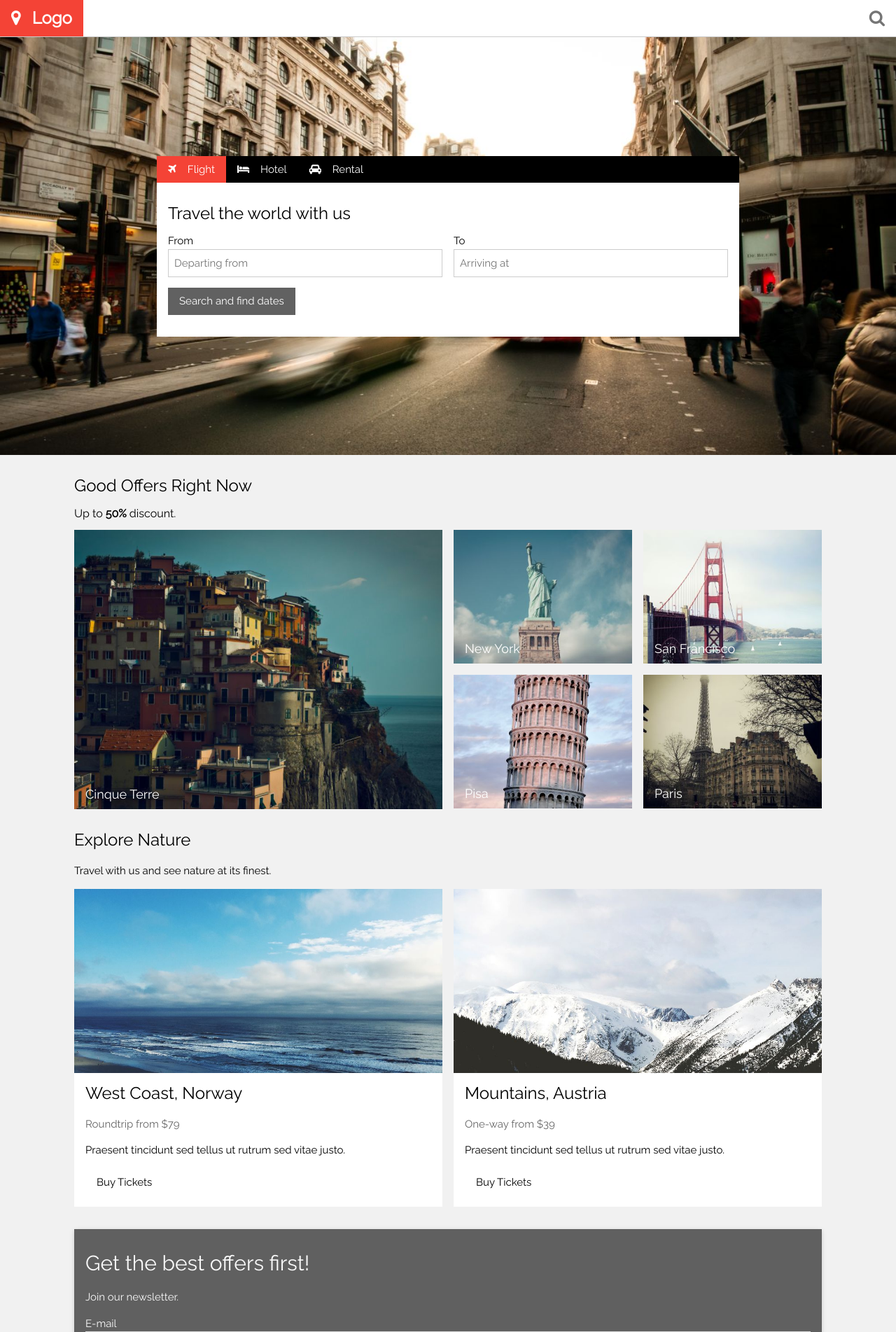
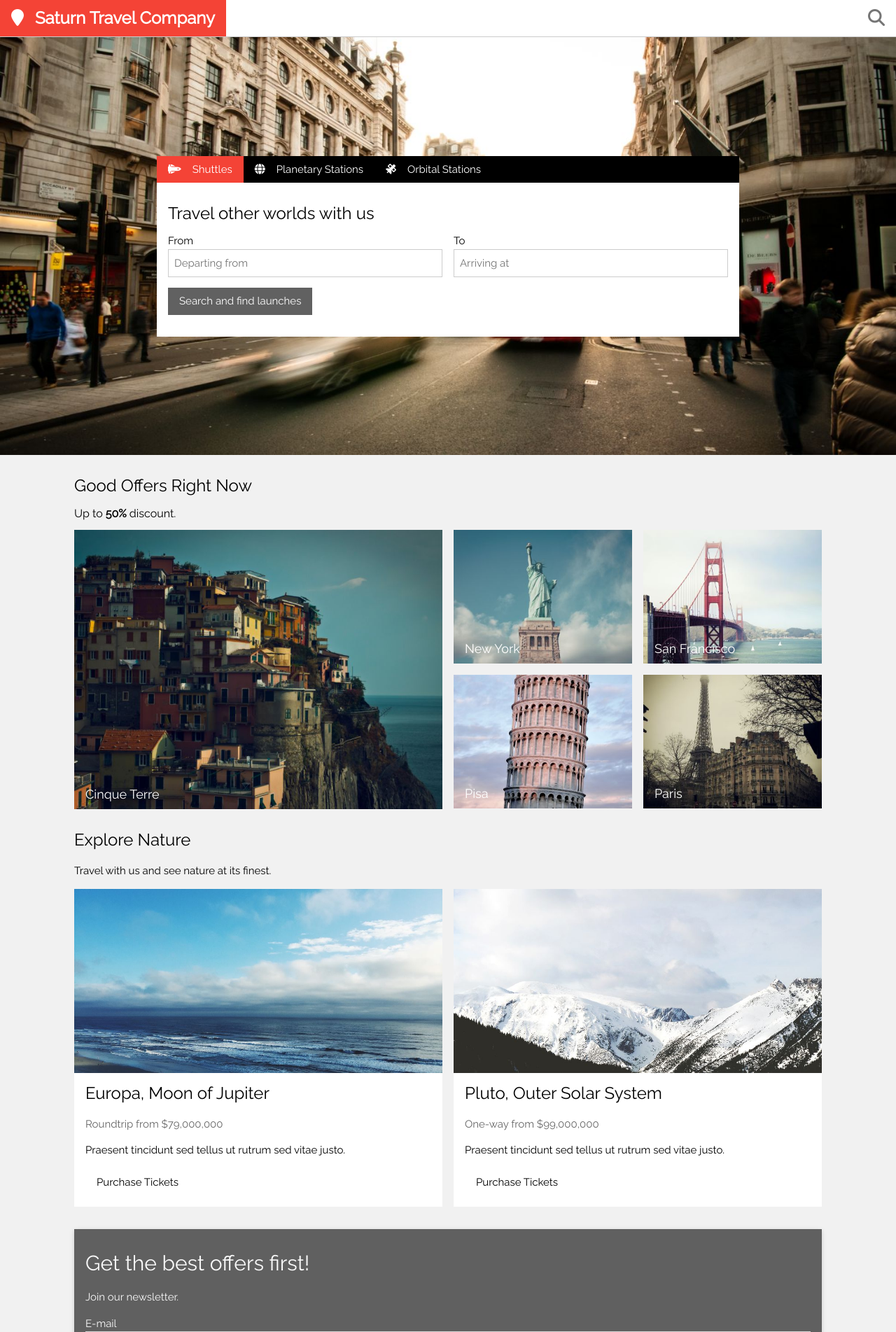
Before and after one commit to jpnealon/SaturnTravelCompany, a PHP site: page / in a window 1280 px wide. Shown: the top 1903 px of the page at 70% size. Run offline with PHP 8.4, Linux system fonts and the light colour scheme.

Commit message:
small index changes and add images w/ orig filenames (from google creative commons)

```diff
--- a/website/index.php
+++ b/website/index.php
@@ -36,7 +36,7 @@
     $server = $config["servername"];
     $username = $config["username"];
     $password = $config["password"];
-    $database = "gu_devices";
+    $database = "";
 
     // connect to db
     $cn = mysqli_connect($server , $username , $password , $database );
@@ -75,7 +75,7 @@
 <meta name="viewport" content="width=device-width, initial-scale=1">
 <link rel="stylesheet" href="/styling/style.css">
 <link rel="stylesheet" href="https://fonts.googleapis.com/css?family=Raleway">
-<link rel="stylesheet" href="https://cdnjs.cloudflare.com/ajax/libs/font-awesome/4.7.0/css/font-awesome.min.css">
+<link rel="stylesheet" href="https://cdnjs.cloudflare.com/ajax/libs/font-awesome/6.5.0/css/all.min.css">
 <style>
 body,h1,h2,h3,h4,h5,h6 {font-family: "Raleway", Arial, Helvetica, sans-serif}
 .myLink {display: none}
@@ -85,7 +85,7 @@ body,h1,h2,h3,h4,h5,h6 {font-family: "Raleway", Arial, Helvetica, sans-serif}
 
 <!-- Navigation Bar -->
 <div class="bar white border-bottom xlarge">
-  <a href="#" class="bar-item button text-red hover-red"><b><i class="fa fa-map-marker margin-right"></i>Logo</b></a>
+  <a href="#" class="bar-item button text-red hover-red"><b><i class="fa fa-map-marker margin-right"></i>Saturn Travel Company</b></a>
   <a href="#" class="bar-item button right hover-red text-grey"><i class="fa fa-search"></i></a>
 </div>
 
@@ -94,14 +94,14 @@ body,h1,h2,h3,h4,h5,h6 {font-family: "Raleway", Arial, Helvetica, sans-serif}
   <img class="image" src="/resources/london2.jpg" alt="London" width="1500" height="700">
   <div class="display-middle" style="width:65%">
     <div class="bar black">
-      <button class="bar-item button tablink" onclick="openLink(event, 'Flight');"><i class="fa fa-plane margin-right"></i>Flight</button>
-      <button class="bar-item button tablink" onclick="openLink(event, 'Hotel');"><i class="fa fa-bed margin-right"></i>Hotel</button>
-      <button class="bar-item button tablink" onclick="openLink(event, 'Car');"><i class="fa fa-car margin-right"></i>Rental</button>
+      <button class="bar-item button tablink" onclick="openLink(event, 'Flight');"><i class="fa-solid fa-shuttle-space margin-right"></i>Shuttles</button>
+      <button class="bar-item button tablink" onclick="openLink(event, 'Hotel');"><i class="fa fa-globe margin-right"></i>Planetary Stations</button>
+      <button class="bar-item button tablink" onclick="openLink(event, 'Car');"><i class="fa-solid fa-satellite margin-right"></i>Orbital Stations</button>
     </div>
 
     <!-- Tabs -->
     <div id="Flight" class="container white padding-16 myLink">
-      <h3>Travel the world with us</h3>
+      <h3>Travel other worlds with us</h3>
       <div class="row-padding" style="margin:0 -16px;">
         <div class="half">
           <label>From</label>
@@ -112,19 +112,19 @@ body,h1,h2,h3,h4,h5,h6 {font-family: "Raleway", Arial, Helvetica, sans-serif}
           <input class="input border" type="text" placeholder="Arriving at">
         </div>
       </div>
-      <p><button class="button dark-grey">Search and find dates</button></p>
+      <p><button class="button dark-grey">Search and find launches</button></p>
     </div>
 
     <div id="Hotel" class="container white padding-16 myLink">
-      <h3>Find the best hotels</h3>
-      <p>Book a hotel with us and get the best fares and promotions.</p>
+      <h3>Find the best places to stay</h3>
+      <p>Book a room with us and get the best fares and promotions.</p>
       <p>We know hotels - we know comfort.</p>
       <p><button class="button dark-grey">Search Hotels</button></p>
     </div>
 
     <div id="Car" class="container white padding-16 myLink">
-      <h3>Best car rental in the world!</h3>
-      <p><span class="tag deep-orange">DISCOUNT!</span> Special offer if you book today: 25% off anywhere in the world with CarServiceRentalRUs</p>
+      <h3>Best vehicle rentals among the worlds!</h3>
+      <p><span class="tag deep-orange">DISCOUNT!</span> Special offer if you book today: 25% off anywhere with Spacespaceiluvspacelol</p>
       <input class="input border" type="text" placeholder="Pick-up point">
       <p><button class="button dark-grey">Search Availability</button></p>
     </div>
@@ -187,19 +187,19 @@ body,h1,h2,h3,h4,h5,h6 {font-family: "Raleway", Arial, Helvetica, sans-serif}
     <div class="half margin-bottom">
       <img src="/resources/ocean2.jpg" alt="Norway" style="width:100%">
       <div class="container white">
-        <h3>West Coast, Norway</h3>
-        <p class="opacity">Roundtrip from $79</p>
+        <h3>Europa, Moon of Jupiter</h3>
+        <p class="opacity">Roundtrip from $79,000,000</p>
         <p>Praesent tincidunt sed tellus ut rutrum sed vitae justo.</p>
-        <button class="button margin-bottom">Buy Tickets</button>
+        <button class="button margin-bottom">Purchase Tickets</button>
       </div>
     </div>
     <div class="half margin-bottom">
       <img src="/resources/mountains2.jpg" alt="Austria" style="width:100%">
       <div class="container white">
-        <h3>Mountains, Austria</h3>
-        <p class="opacity">One-way from $39</p>
+        <h3>Pluto, Outer Solar System</h3>
+        <p class="opacity">One-way from $99,000,000</p>
         <p>Praesent tincidunt sed tellus ut rutrum sed vitae justo.</p>
-        <button class="button margin-bottom">Buy Tickets</button>
+        <button class="button margin-bottom">Purchase Tickets</button>
       </div>
     </div>
   </div>
@@ -219,9 +219,9 @@ body,h1,h2,h3,h4,h5,h6 {font-family: "Raleway", Arial, Helvetica, sans-serif}
   <div class="container">
     <h2>Contact</h2>
     <p>Let us book your next trip!</p>
-    <i class="fa fa-map-marker" style="width:30px"></i> Chicago, US<br>
+    <i class="fa fa-map-marker" style="width:30px"></i> Narnia, US<br>
     <i class="fa fa-phone" style="width:30px"></i> Phone: +00 151515<br>
-    <i class="fa fa-envelope" style="width:30px"> </i> Email: mail@mail.com<br>
+    <i class="fa fa-envelope" style="width:30px"> </i> Email: jsmith@saturntravel.com<br>
     <form action="/action_page.php" target="_blank">
       <p><input class="input padding-16 border" type="text" placeholder="Name" required name="Name"></p>
       <p><input class="input padding-16 border" type="text" placeholder="Email" required name="Email"></p>
```
Also changed, not shown: website/resources/STCReferences/51149660378_ae2d81ba75_b.jpg (added), website/resources/STCReferences/NatForest4.webp (added), website/resources/STCReferences/badfon-les-derevya-vetki-gory-nebo.jpg (added), website/resources/STCReferences/download.jpg (added), website/resources/STCReferences/moon-planet-stones-sci-fi.jpg (added), website/resources/STCReferences/planeta-poyas-kosmos.jpg (added), website/resources/STCReferences/terraspace-chuzhaya-planeta.jpg (added).
